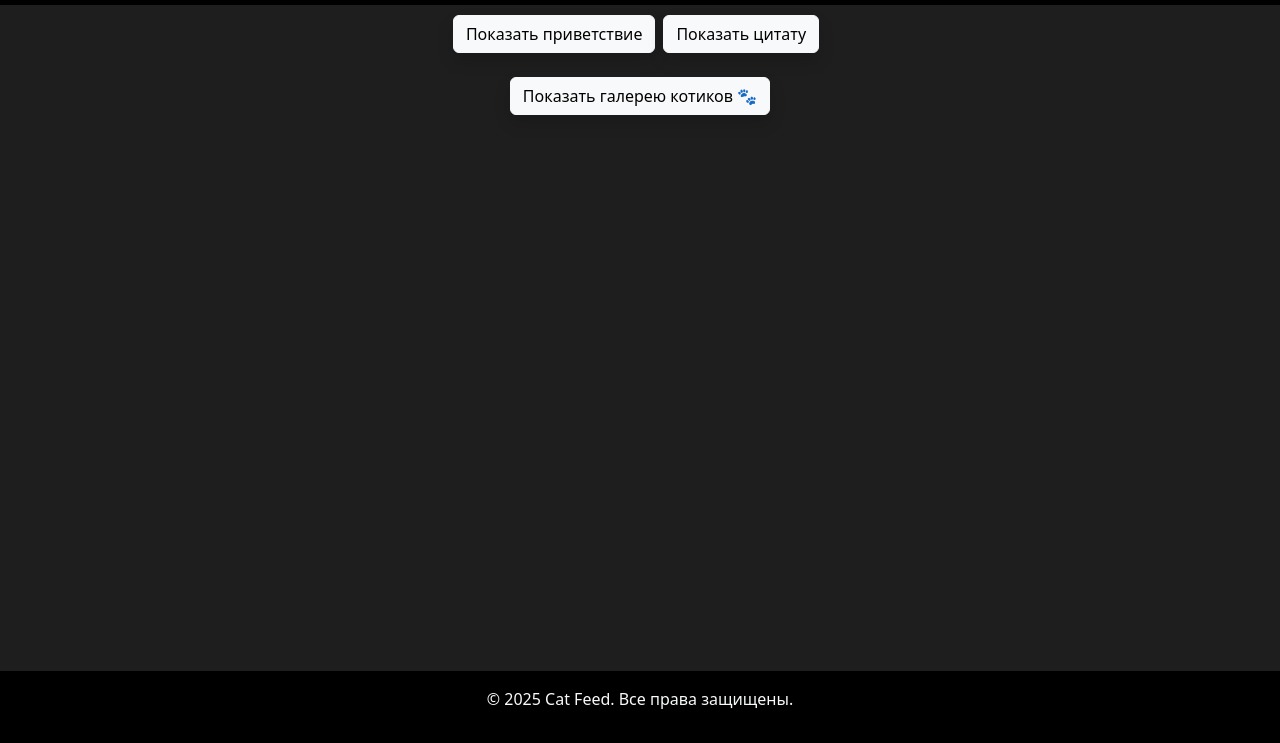
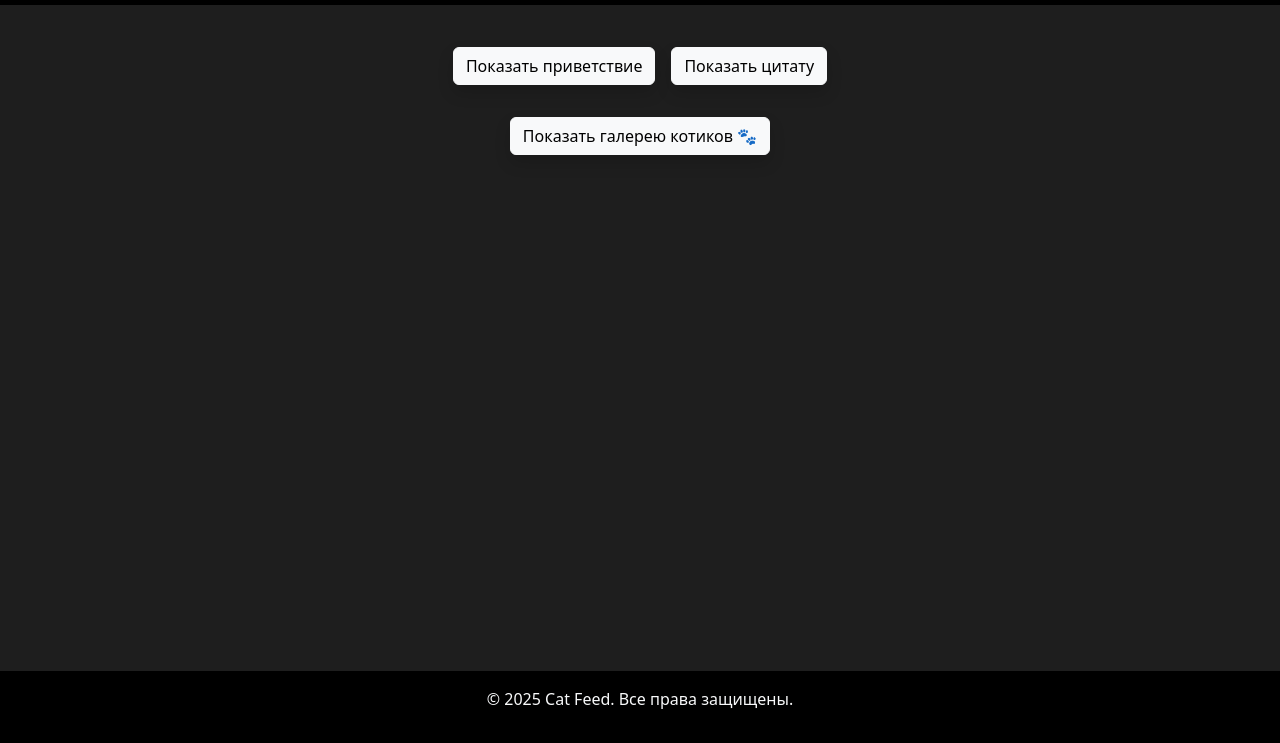
Before and after one commit to mylittlepray/site-project-12, a plain HTML site: page index.html in a window 1280 px wide. Shown: the part 57-800 px from the top of the page. Drawn offline with nearby package versions, Linux system fonts and the light colour scheme.

Commit message:
Update index.html
new margin

```diff
--- a/index.html
+++ b/index.html
@@ -15,20 +15,20 @@
         </nav>
 
         <main id="app" class="container flex-grow-1 mt-4">
-            <div class="text-center mb-4">
-                <button class="btn btn-light shadow me-2" @click="showGreeting = !showGreeting">
+            <div class="text-center m-4">
+                <button class="btn btn-light shadow m-2" @click="showGreeting = !showGreeting">
                     {{ showGreeting ? 'Скрыть приветствие' : 'Показать приветствие' }}
                 </button>
-                <button class="btn btn-light shadow me-2" @click="showQuote = !showQuote">
+                <button class="btn btn-light shadow m-2" @click="showQuote = !showQuote">
                     {{ showQuote ? 'Скрыть цитату' : 'Показать цитату' }}
                 </button>
             </div>
-            <div class="mb-4 text-center">
+            <div class="m-4 text-center">
                 <async-cat-greeting v-if="showGreeting"></async-cat-greeting>
                 <async-cat-quote v-if="showQuote"></async-cat-quote>
             </div>
 
-            <div class="text-center my-4">
+            <div class="text-center m-4">
                 <button class="btn btn-light shadow" @click="toggleGallery">
                     {{ showGallery ? 'Скрыть галерею котиков' : 'Показать галерею котиков 🐾' }}
                 </button>
```
